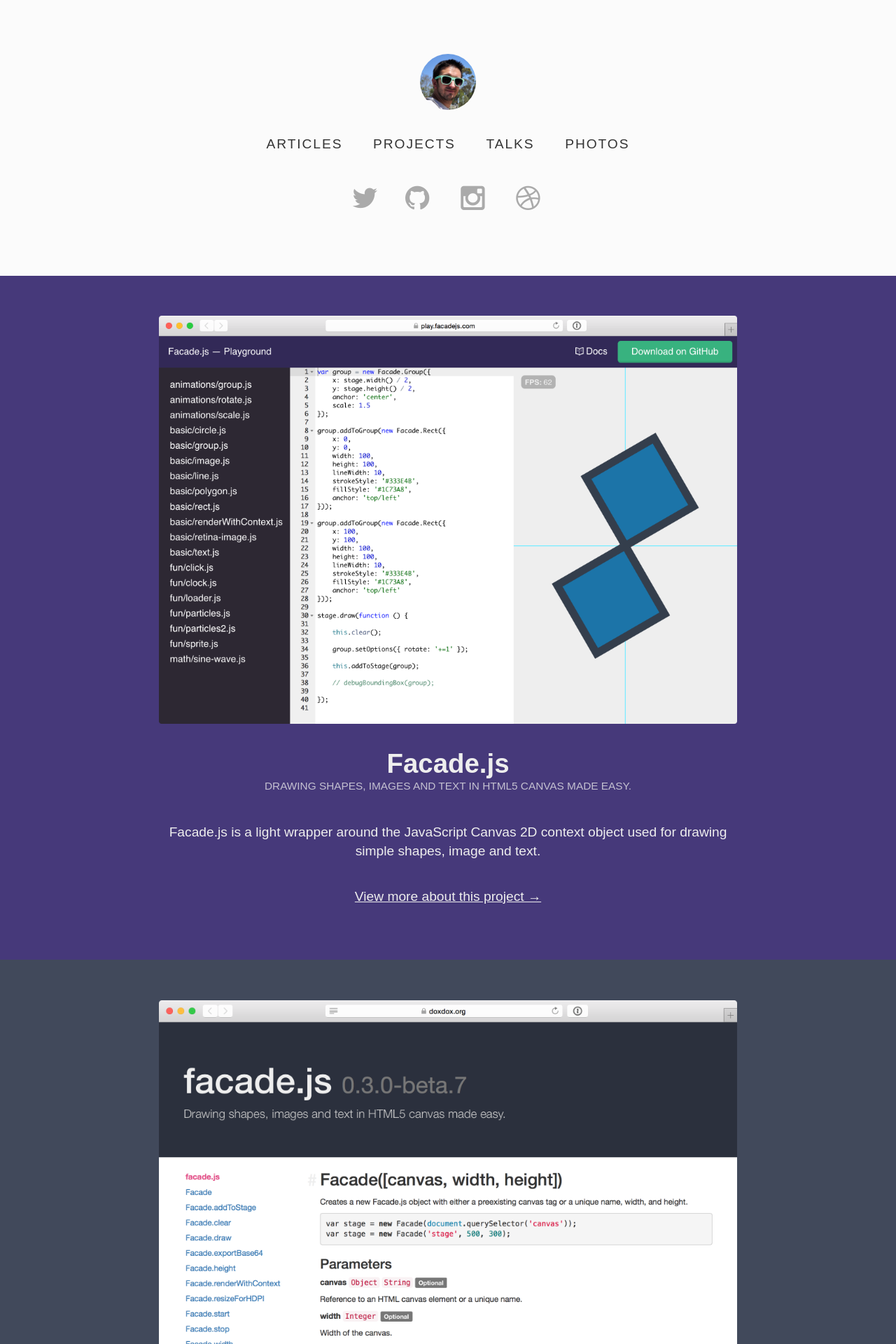
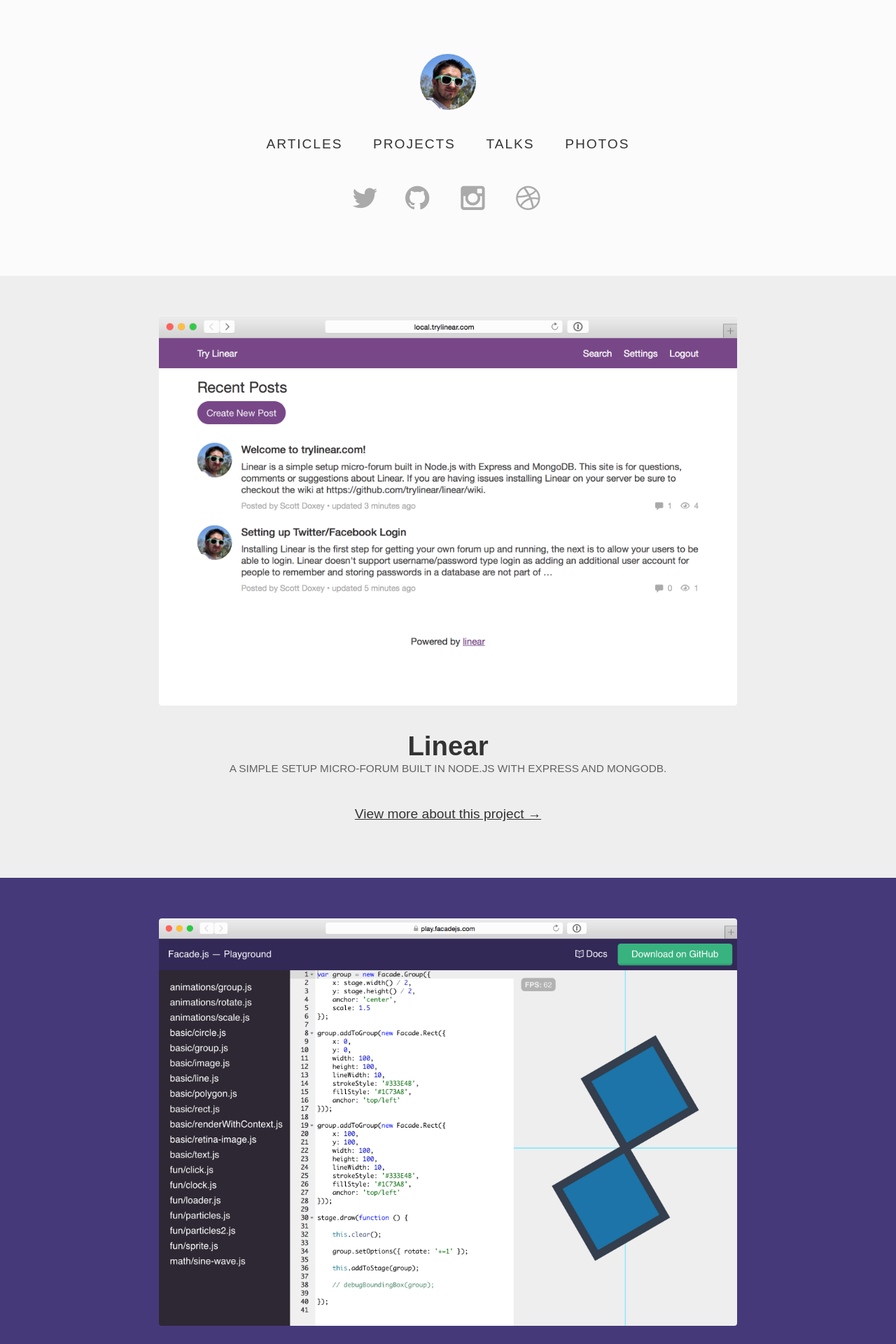
Before and after one commit to neogeek/neogeek.github.io, a Jekyll site: the page built from projects/index.html, in a window 1280 px wide. Shown: the top 1920 px of the page at 70% size. Built offline with Jekyll 4.4.1, drawn with Linux system fonts in a browser that asks for light colours; Markdown is read by kramdown in place of the engine named in the settings.

Commit message:
Added linear as a project.

```diff
--- a/_sass/_projects.scss
+++ b/_sass/_projects.scss
@@ -29,6 +29,7 @@
         opacity: 0.75;
     }
 
+    &.linear,
     &.facadejs,
     &.monkey,
     &.the-impossible-triangle,
@@ -40,6 +41,13 @@
             display: block;
             width: 100%;
             height: auto;
+        }
+    }
+
+    &.linear {
+        img {
+            padding: 1em 1em 2em;
+            max-width: 45em;
         }
     }
 
--- a/projects/index.html
+++ b/projects/index.html
@@ -3,6 +3,16 @@
 class: projects
 title: Projects
 ---
+<div class="project linear">
+
+    <img src="/projects/linear/screenshot.png">
+
+    <h1 class="project-title">Linear</h1>
+    <div class="project-type">A simple setup micro-forum built in Node.js with Express and MongoDB.</div>
+
+    <p><a href="https://github.com/trylinear/linear">View more about this project &#8594;</a></p>
+
+</div>
 <div class="project facadejs">
 
     <img src="/projects/facadejs/screenshot.png">
```
Also changed, not shown: projects/linear/screenshot.png (added).
